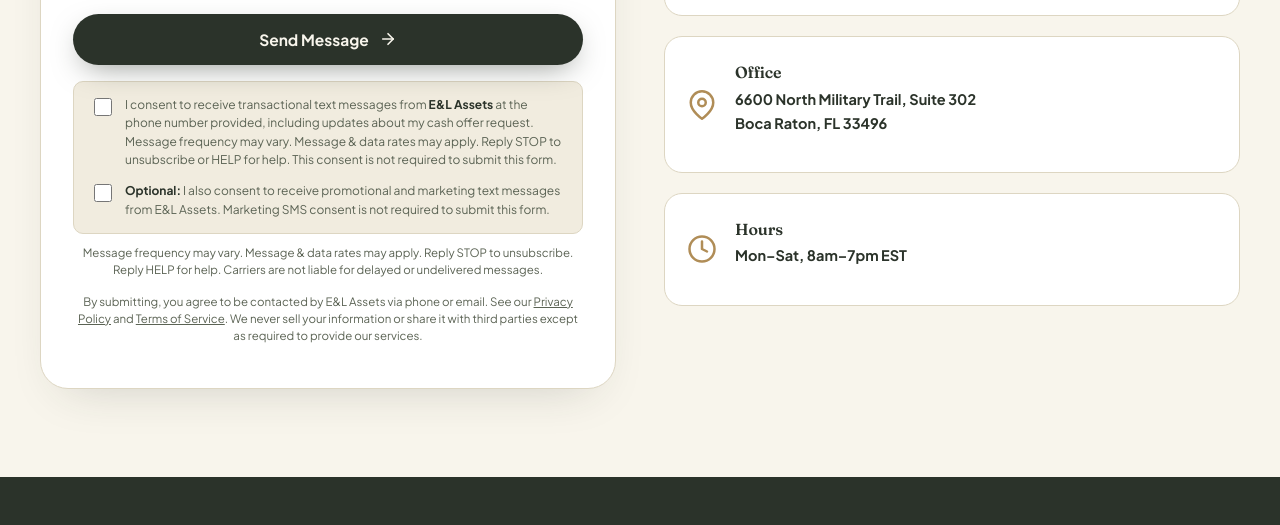
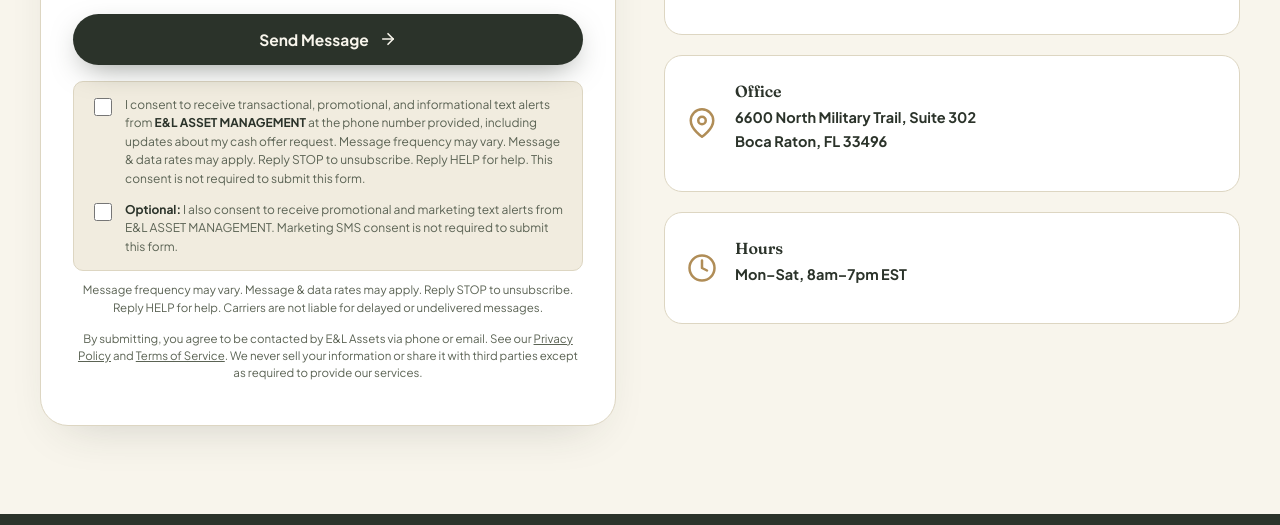
Before and after one commit to frantz-design/https-github.com-yourname-home-sweet-pics, a website built with Vite: page contact.html in a window 1280 px wide. Shown: the part 1047-1572 px from the top of the page. Built offline with nearby package versions, Linux system fonts and the light colour scheme; a script that the page names is missing.

Commit message:
Fix consent text: E&L ASSET MANAGEMENT, message types, separate STOP/HELP sentences

```diff
--- a/contact.html
+++ b/contact.html
@@ -88,11 +88,11 @@
                   <div class="sms-consent">
             <div class="sms-consent-item">
               <input type="checkbox" id="sms-transactional" name="sms_transactional">
-              <label for="sms-transactional">I consent to receive transactional text messages from <strong>E&amp;L Assets</strong> at the phone number provided, including updates about my cash offer request. Message frequency may vary. Message &amp; data rates may apply. Reply STOP to unsubscribe or HELP for help. This consent is not required to submit this form.</label>
+              <label for="sms-transactional">I consent to receive transactional, promotional, and informational text alerts from <strong>E&amp;L ASSET MANAGEMENT</strong> at the phone number provided, including updates about my cash offer request. Message frequency may vary. Message &amp; data rates may apply. Reply STOP to unsubscribe. Reply HELP for help. This consent is not required to submit this form.</label>
             </div>
             <div class="sms-consent-item">
               <input type="checkbox" id="sms-promotional" name="sms_promotional">
-              <label for="sms-promotional"><strong>Optional:</strong> I also consent to receive promotional and marketing text messages from E&amp;L Assets. Marketing SMS consent is not required to submit this form.</label>
+              <label for="sms-promotional"><strong>Optional:</strong> I also consent to receive promotional and marketing text alerts from E&amp;L ASSET MANAGEMENT. Marketing SMS consent is not required to submit this form.</label>
             </div>
           </div>
           <p class="fine" style="margin-top:10px; text-align:center; font-size:11.5px;">Message frequency may vary. Message &amp; data rates may apply. Reply STOP to unsubscribe. Reply HELP for help. Carriers are not liable for delayed or undelivered messages.</p>
--- a/index.html
+++ b/index.html
@@ -147,11 +147,11 @@
                   <div class="sms-consent">
             <div class="sms-consent-item">
               <input type="checkbox" id="sms-transactional" name="sms_transactional">
-              <label for="sms-transactional">I consent to receive transactional text messages from <strong>E&amp;L Assets</strong> at the phone number provided, including updates about my cash offer request. Message frequency may vary. Message &amp; data rates may apply. Reply STOP to unsubscribe or HELP for help. This consent is not required to submit this form.</label>
+              <label for="sms-transactional">I consent to receive transactional, promotional, and informational text alerts from <strong>E&amp;L ASSET MANAGEMENT</strong> at the phone number provided, including updates about my cash offer request. Message frequency may vary. Message &amp; data rates may apply. Reply STOP to unsubscribe. Reply HELP for help. This consent is not required to submit this form.</label>
             </div>
             <div class="sms-consent-item">
               <input type="checkbox" id="sms-promotional" name="sms_promotional">
-              <label for="sms-promotional"><strong>Optional:</strong> I also consent to receive promotional and marketing text messages from E&amp;L Assets. Marketing SMS consent is not required to submit this form.</label>
+              <label for="sms-promotional"><strong>Optional:</strong> I also consent to receive promotional and marketing text alerts from E&amp;L ASSET MANAGEMENT. Marketing SMS consent is not required to submit this form.</label>
             </div>
           </div>
           <p class="fine" style="margin-top:10px; text-align:center; font-size:11.5px;">Message frequency may vary. Message &amp; data rates may apply. Reply STOP to unsubscribe. Reply HELP for help. Carriers are not liable for delayed or undelivered messages.</p>
```
Also changed, not shown: sell-your-house.html (+2 -2 lines).
